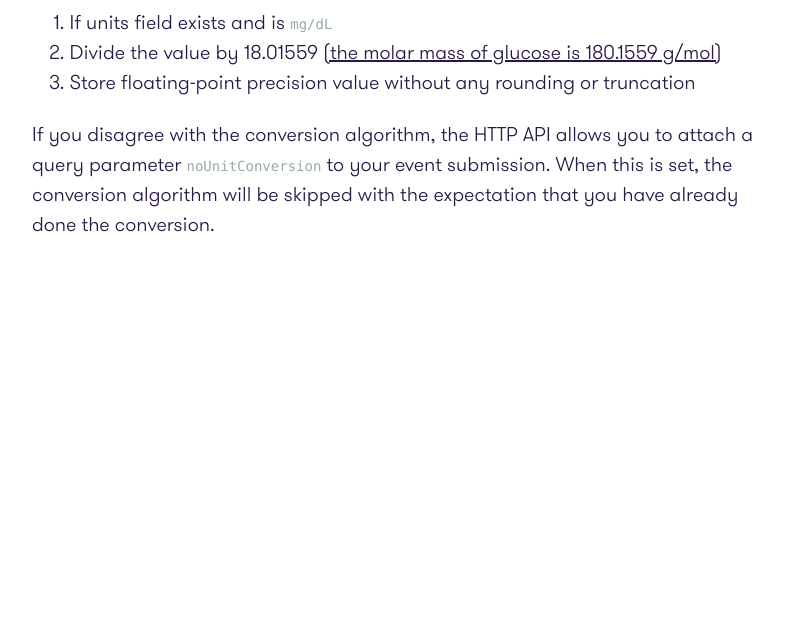
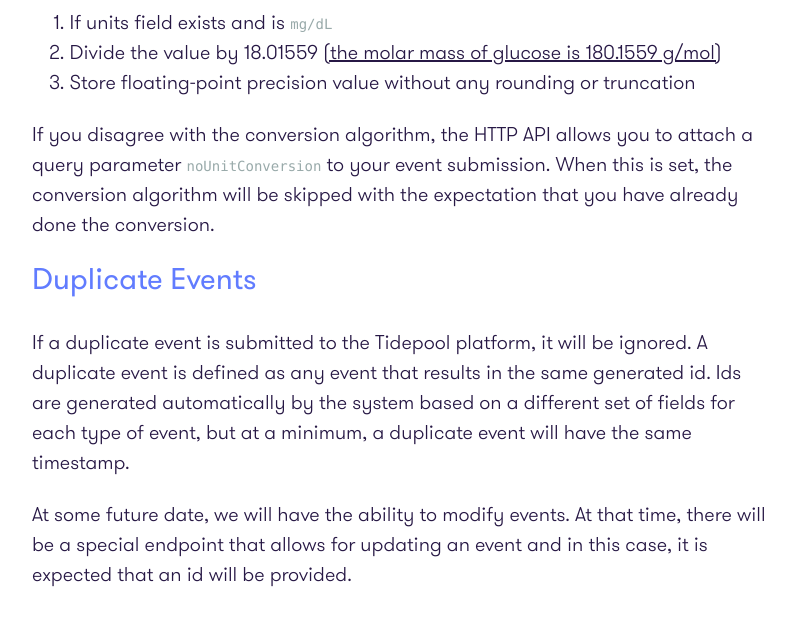
Before and after one commit to tidepool-org/tidepool-org.github.io, a Jekyll site: the page built from data-model/v1.md, in a window 1280 px wide and 900 px high, scrolled down 4057 px. Shown: the top 626 px of the window, without its empty margins (173-968 px from the left). Built offline with Jekyll 4.4.1, drawn with Linux system fonts in a browser that asks for light colours; before the commit the page ends 4650 px from its top, so only the background shows below that.

Commit message:
Add a note about duplicate events

```diff
--- a/data-model/v1.md
+++ b/data-model/v1.md
@@ -91,3 +91,9 @@ Most event types that include a blood glucose reading can also have a units fiel
 3. Store floating-point precision value without any rounding or truncation
 
 If you disagree with the conversion algorithm, the HTTP API allows you to attach a query parameter `noUnitConversion` to your event submission. When this is set, the conversion algorithm will be skipped with the expectation that you have already done the conversion.
+
+## Duplicate Events
+
+If a duplicate event is submitted to the Tidepool platform, it will be ignored.  A duplicate event is defined as any event that results in the same generated id.  Ids are generated automatically by the system based on a different set of fields for each type of event, but at a minimum, a duplicate event will have the same timestamp.
+
+At some future date, we will have the ability to modify events.  At that time, there will be a special endpoint that allows for updating an event and in this case, it is expected that an id will be provided.
```
